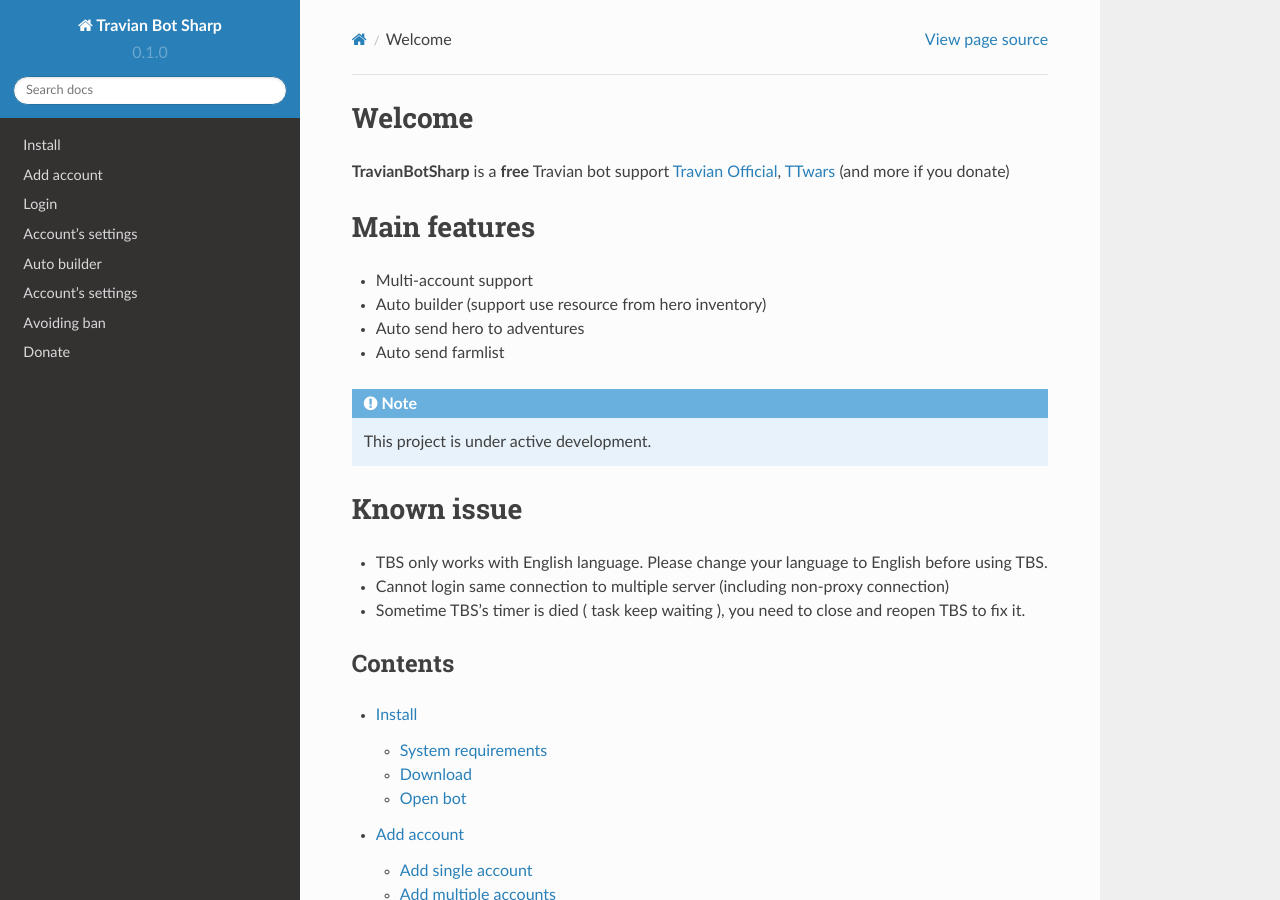
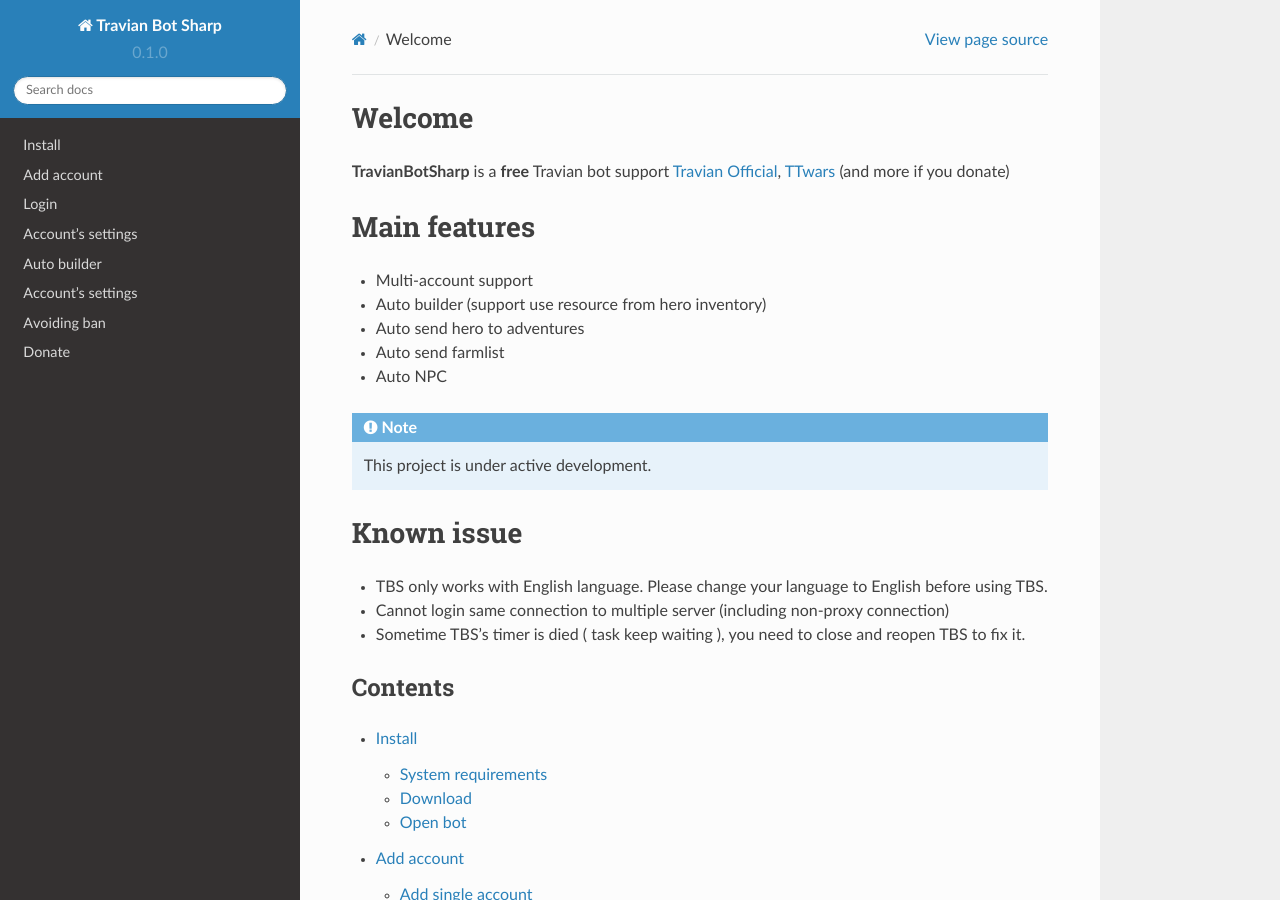
Before and after one commit to vinaghost/TBS-Docs, a Sphinx documentation site: the page built from docs/source/index.rst, in a window 1280 px wide and 900 px high. Built offline with Sphinx 7.4.7 and the Read the Docs theme 2.0.0, drawn with Linux system fonts in a browser that asks for light colours.

Commit message:
update index.rst

```diff
--- a/docs/source/index.rst
+++ b/docs/source/index.rst
@@ -10,6 +10,7 @@
 * Auto builder (support use resource from hero inventory)
 * Auto send hero to adventures
 * Auto send farmlist
+* Auto NPC
 
 .. note::
 
```
